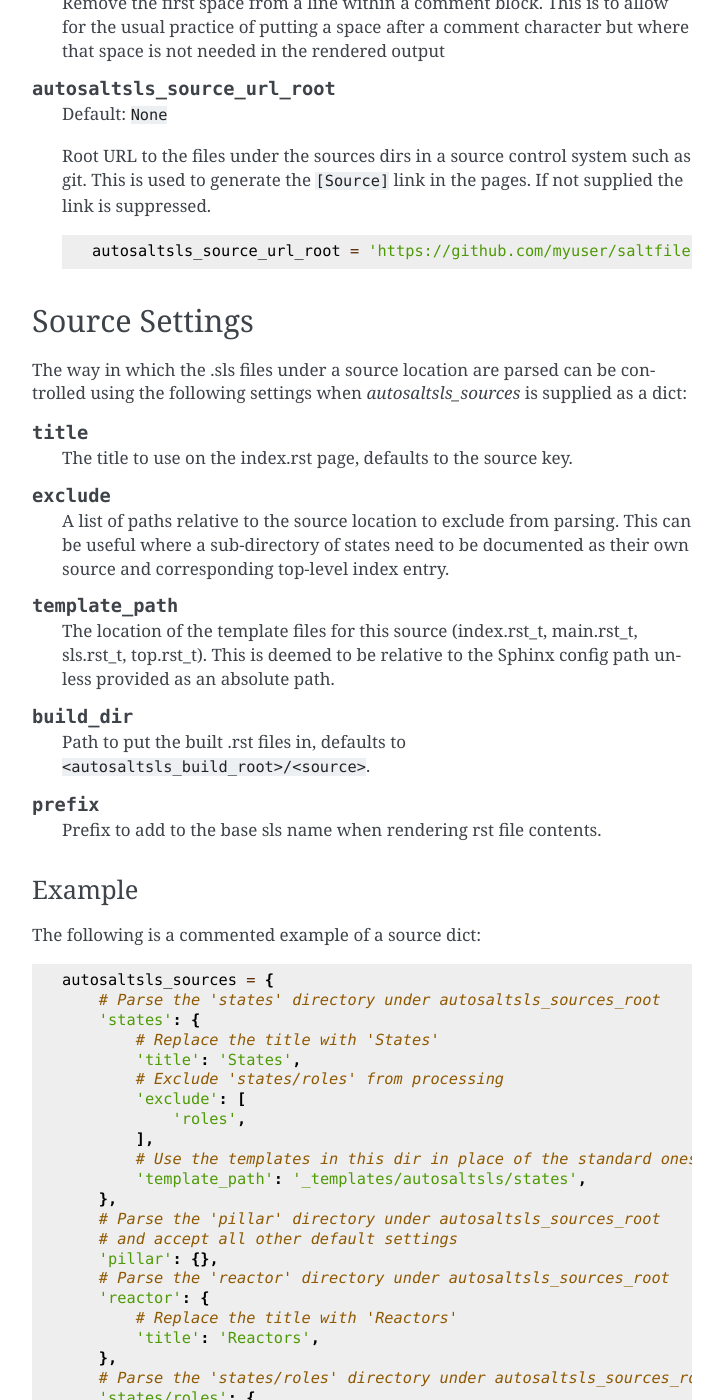
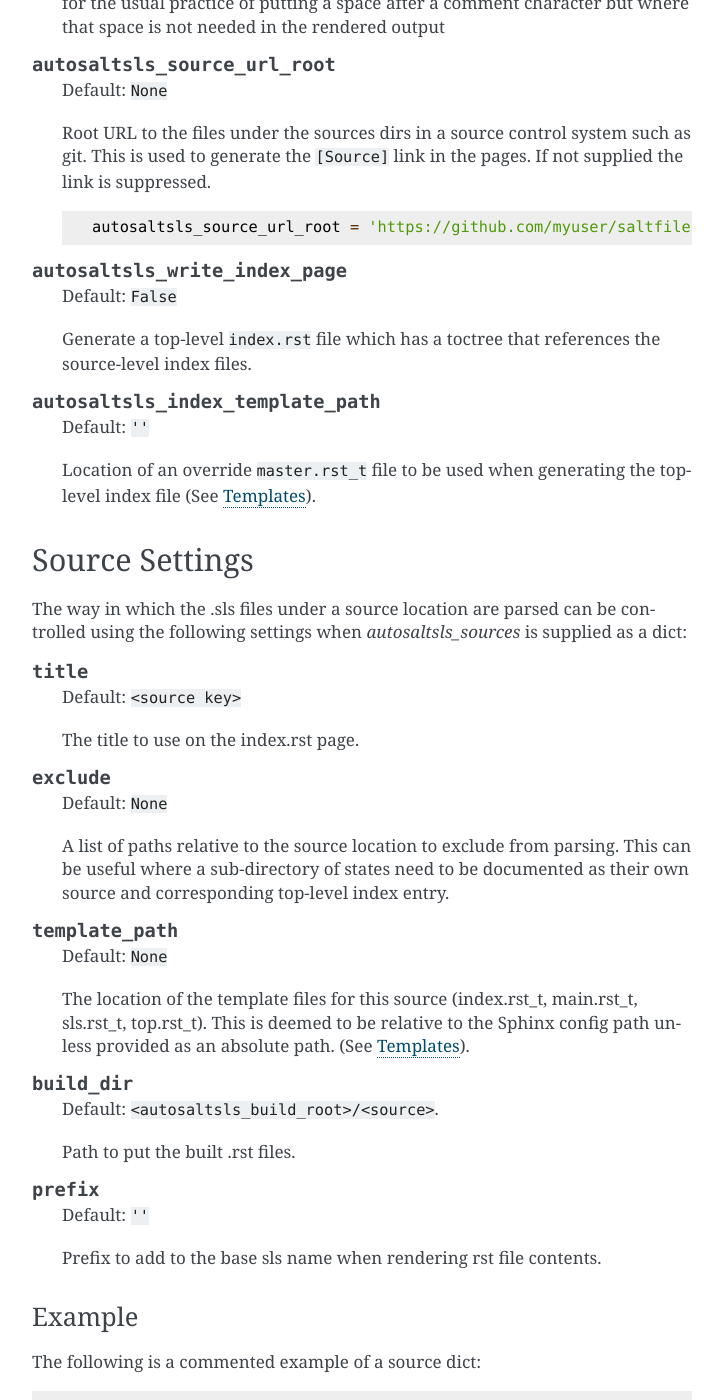
Before and after one commit to Tanoti/sphinxcontrib-autosaltsls, a Sphinx documentation site: the page built from docs/configuration.rst, in a window 1280 px wide and 1400 px high, scrolled down 1492 px. Shown: the whole window, without its empty margins (388-1111 px from the left). Built offline with Sphinx 7.4.7, drawn with Linux system fonts in a browser that asks for light colours; the version number is read from the project's files by our own code; some of the changed text lies outside the part shown.

Commit message:
Added Templates to the documentation and fixed doc ref links.

```diff
--- a/docs/conf.py
+++ b/docs/conf.py
@@ -43,6 +43,7 @@
 # extensions coming with Sphinx (named 'sphinx.ext.*') or your custom
 # ones.
 extensions = [
+    'sphinx.ext.autosectionlabel',
 ]
 
 # Add any paths that contain templates here, relative to this directory.
--- a/docs/configuration.rst
+++ b/docs/configuration.rst
@@ -17,13 +17,13 @@
 
                 autosaltsls_sources = '/srv/salt'
 
-        2. As a list of paths if you want to accept all the default source settings (see `Source Settings`_):
+        2. As a list of paths if you want to accept all the default source settings:
 
             .. code-block:: python
 
                 autosaltsls_sources = ['states', 'pillar']
 
-        3.  As a dict of source location to its settings:
+        3.  As a dict of source location to its settings (see :ref:`Source Settings`):
 
             .. code-block:: python
 
@@ -89,6 +89,19 @@
 
         autosaltsls_source_url_root = 'https://github.com/myuser/saltfiles'
 
+.. confval:: autosaltsls_write_index_page
+
+    Default: ``False``
+
+    Generate a top-level ``index.rst`` file which has a toctree that references the source-level index files.
+
+.. confval:: autosaltsls_index_template_path
+
+    Default: ``''``
+
+    Location of an override ``master.rst_t`` file to be used when generating the top-level index file
+    (See  :ref:`Templates`).
+
 Source Settings
 ----------------
 The way in which the .sls files under a source location are parsed can be controlled using the following settings when
@@ -96,23 +109,33 @@
 
 .. confval:: title
 
-    The title to use on the index.rst page, defaults to the source key.
+    Default: ``<source key>``
+
+    The title to use on the index.rst page.
 
 .. confval:: exclude
+
+    Default: ``None``
 
     A list of paths relative to the source location to exclude from parsing. This can be useful where a sub-directory
     of states need to be documented as their own source and corresponding top-level index entry.
 
 .. confval:: template_path
 
+    Default: ``None``
+
     The location of the template files for this source (index.rst_t, main.rst_t, sls.rst_t, top.rst_t). This is deemed
-    to be relative to the Sphinx config path unless provided as an absolute path.
+    to be relative to the Sphinx config path unless provided as an absolute path. (See :ref:`Templates`).
 
 .. confval:: build_dir
 
-    Path to put the built .rst files in, defaults to ``<autosaltsls_build_root>/<source>``.
+    Default: ``<autosaltsls_build_root>/<source>``.
+
+    Path to put the built .rst files.
 
 .. confval:: prefix
+
+    Default: ``''``
 
     Prefix to add to the base sls name when rendering rst file contents.
 
--- a/docs/document.rst
+++ b/docs/document.rst
@@ -61,8 +61,8 @@
     Read the first line following this comment block and add it as summary, then add the entry to the numbered list
     of steps
 
-Example
---------
+Configuration Example
+----------------------
 The following is a contrived comment block::
 
     ###
--- a/docs/index.rst
+++ b/docs/index.rst
@@ -8,6 +8,7 @@
    readme
    configuration
    document
+   templates
    example
 
 Indices and tables
```
Also changed, not shown: docs/templates.rst (added, +45 -0 lines).
